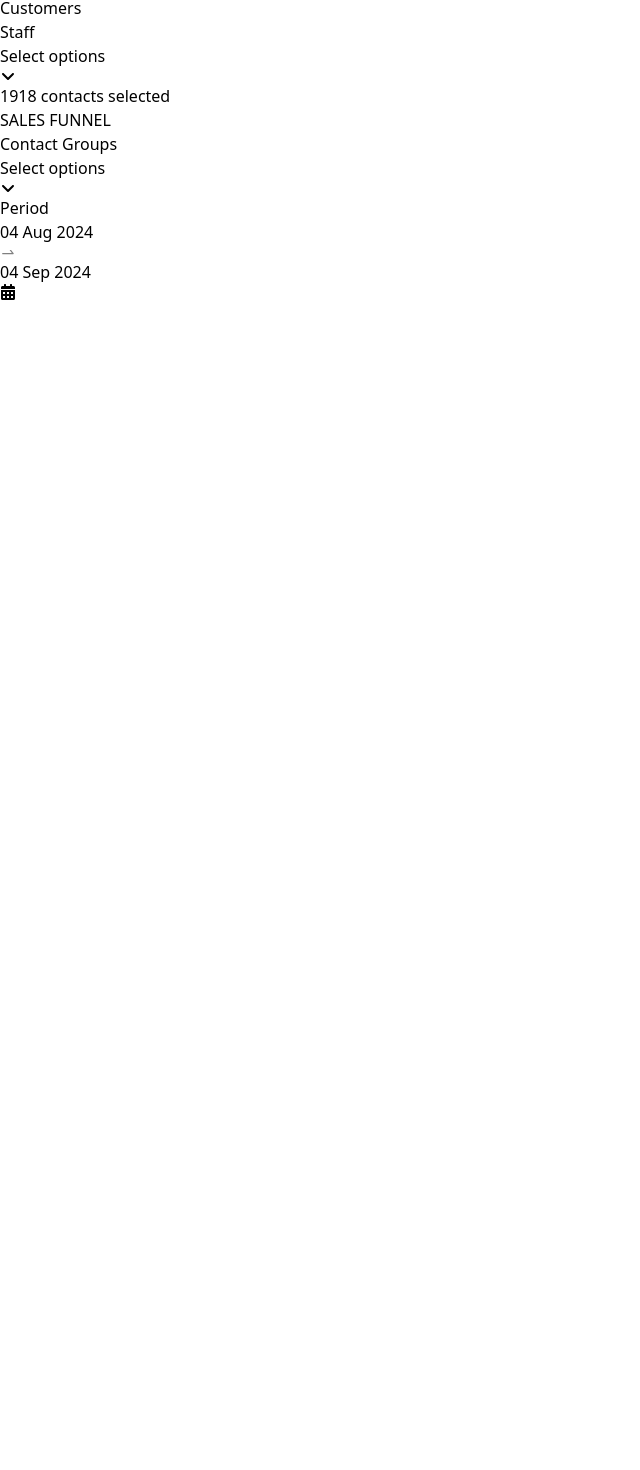
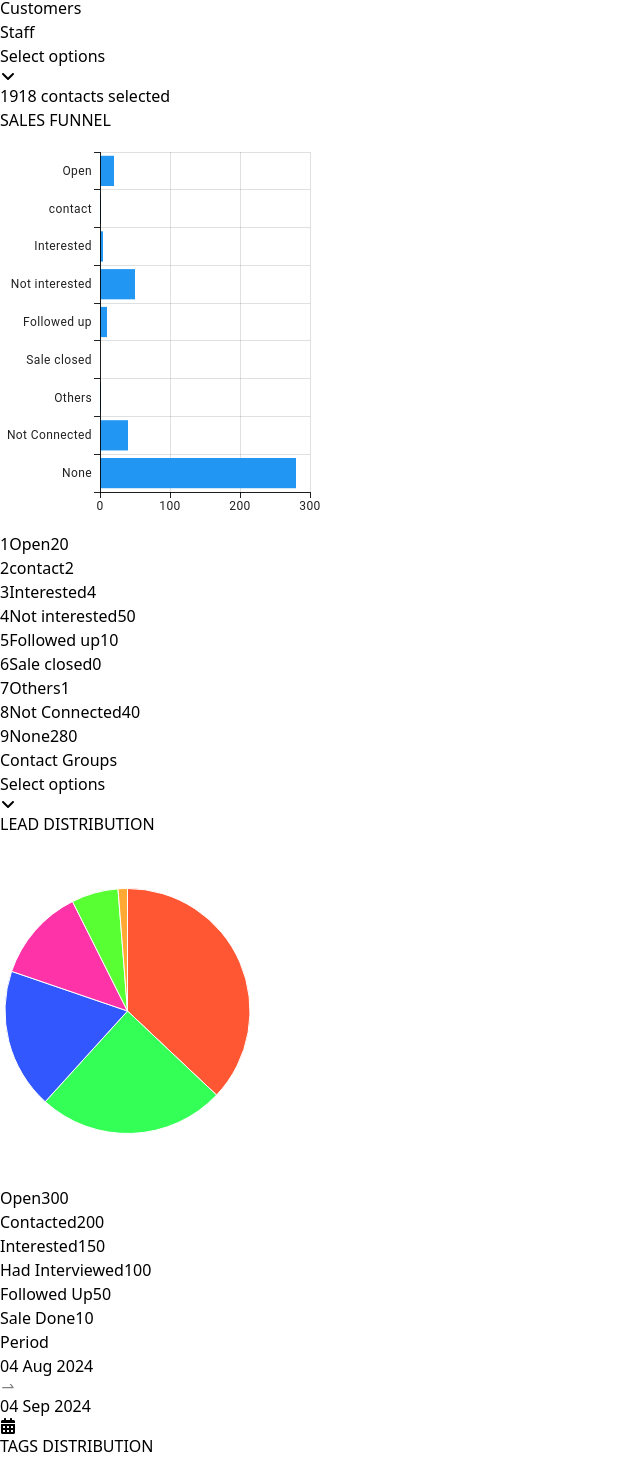
Before and after one commit to mdkalam-desuntech/SalesBook-web-app, a React (Vite) app: page / in a window 1280 px wide. Shown: the part 780-2250 px from the top of the page, without its empty margins (0-640 px from the left). Before the commit the page ends 1080 px from the top, so only its background shows below. Built offline with nearby package versions, Linux system fonts and the light colour scheme.

Commit message:
chart section code refactor

```diff
--- a/src/App.jsx
+++ b/src/App.jsx
@@ -9,7 +9,7 @@ export default function App() {
   return (
     <>
       <Header setIsShow={setIsShow} />
-      <div className="flex ">
+      <div className="flex">
         <div
           className={`flex flex-col ${
             isShow ? "w-56" : "w-24"
--- a/src/components/PageBody/ChartWithLabels.jsx
+++ b/src/components/PageBody/ChartWithLabels.jsx
@@ -3,11 +3,11 @@ import { PieChart } from "@mui/x-charts/PieChart";
 
 const ChartWithLabels = ({ title, data, colors }) => {
   return (
-    <div className="bg-white flex-1  p-2">
+    <div className="w-full ">
       <h2 className="block text-black text-center text-sm font-bold mb-2">
         {title}
       </h2>
-      <div className="flex justify-center pl-10 inline-block">
+      <div className="flex justify-center pl-12 inline-block  mt-[-40px]">
         <PieChart
           width={350}
           height={350}
--- a/src/components/PageBody/ContactGroup.jsx
+++ b/src/components/PageBody/ContactGroup.jsx
@@ -46,13 +46,13 @@ const ContactGroup = () => {
           handleSelect={handleSelect}
         />
       </div>
-      <div className="bg-white mt-12 border  flex-1">
+      <div className="bg-white mt-10 border  flex-1  p-2">
         {/* Lead Distribution Chart */}
-        {/* <ChartWithLabels
+        <ChartWithLabels
           title="LEAD DISTRIBUTION"
           data={data}
           colors={colors}
-        /> */}
+        />
       </div>
     </div>
   );
--- a/src/components/PageBody/FunnelChart.jsx
+++ b/src/components/PageBody/FunnelChart.jsx
@@ -21,9 +21,10 @@ const dataset = [
 
 const valueFormatter = (value) => `${value}mm`;
 
-export default function FunnelChart() {
+export default function FunnelChart({ title }) {
   return (
     <div className="w-full">
+      <h2 className="text-center text-black font-medium mb-4">{title}</h2>
       <div>
         <BarChart
           dataset={dataset}
--- a/src/components/PageBody/Period.jsx
+++ b/src/components/PageBody/Period.jsx
@@ -46,13 +46,13 @@ const Period = () => {
         </div> */}
         <MultiDateSelect/>
       </div>
-      <div className="bg-white mt-11 border flex-1  p-2">
+      <div className="bg-white mt-10 border flex-1  p-2">
         {/* Tags Distribution Chart */}
-        {/* <ChartWithLabels
+        <ChartWithLabels
           title="TAGS DISTRIBUTION"
           data={data}
           colors={colors}
-        /> */}
+        />
       </div>
     </div>
   );
--- a/src/components/PageBody/Staff.jsx
+++ b/src/components/PageBody/Staff.jsx
@@ -36,12 +36,8 @@ const Staff = () => {
             {totalContacts} contacts selected
           </p>
         </div>
-        <div className="bg-white mt-5 border border flex-1 h-full p-2">
-          <h2 className="text-center text-black font-medium mb-4">
-            SALES FUNNEL
-          </h2>
-          {/* Sales Funnel Chart */}
-          {/* <FunnelChart /> */}
+        <div className="bg-white  border border flex-1 h-full p-2">
+          <FunnelChart title="SALES FUNNEL"/>
         </div>
       </div>
     </div>
```
Also changed, not shown: src/components/Header.jsx (+9 -4 lines).
